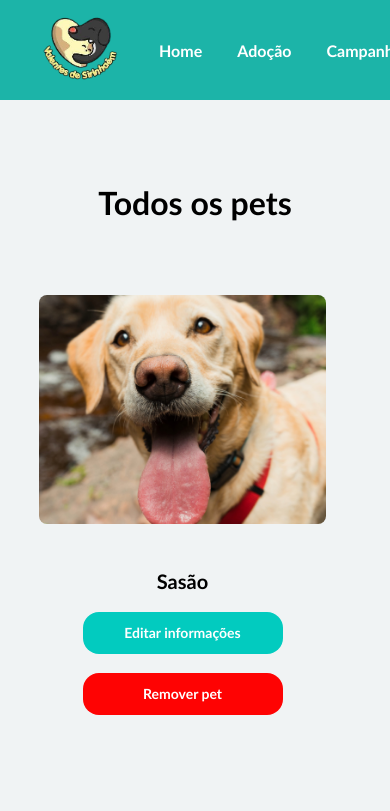
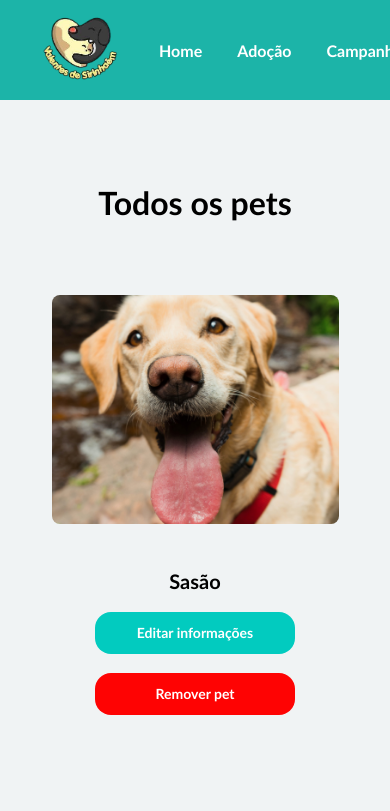
Before and after one commit to Julio-Norberto/Valentes-de-sirinhaem, a React (Vite) app: page /pets-edition in a window 390 px wide. Shown: the top 811 px of the page. Built offline with nearby package versions, Linux system fonts and the light colour scheme.

Commit message:
style: configuring responsivity of page campaignEdition

```diff
--- a/src/pages/CampaignEdition/campaignEdition.css
+++ b/src/pages/CampaignEdition/campaignEdition.css
@@ -8,10 +8,7 @@
 .campaign-main-content {
 	width: 80%;
 	margin: 10px auto;
-  display: flex;
-  flex-direction: column;
-  justify-content: center;
-  align-items: center;
+  margin-bottom: 200px;
 }
 
 .campaign-main-content > h1 {
@@ -36,6 +33,15 @@
 .campaign-no-content {
 	display: flex;
 	justify-content: center;
-
 	margin: 20px;
 }
+
+@media(min-width: 300px) and (max-width: 750px) {
+  .campaign-main-content {
+    display: flex;
+    flex-direction: column;
+    justify-content: center;
+    align-items: center;
+    margin-bottom: 100px;
+  }
+}
--- a/src/pages/PetsEdition/petsEdition.css
+++ b/src/pages/PetsEdition/petsEdition.css
@@ -33,6 +33,14 @@
 .pets-no-content {
 	display: flex;
 	justify-content: center;
-
 	margin: 20px;
 }
+
+@media(min-width: 300px) and (max-width: 750px) {
+  .pets-main-content {
+    display: flex;
+    flex-direction: column;
+    justify-content: center;
+    align-items: center;
+  }
+}
```
